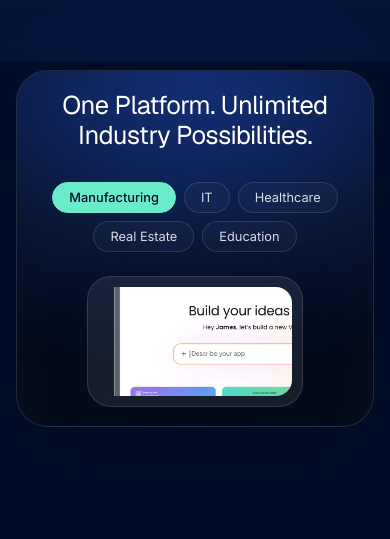
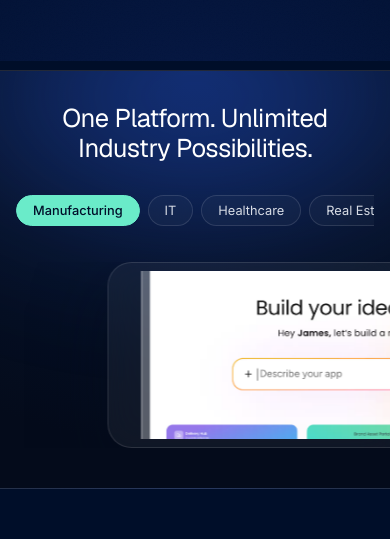
Before and after one commit to Adimanwade05/ajems, a React (Vite) app: page / in a window 390 px wide. Shown: the part 783-1322 px from the top of the page. Built offline with nearby package versions, Linux system fonts and the light colour scheme.

Commit message:
tabs section updated

```diff
--- a/src/components/IndustryTabs/IndustryTabs.css
+++ b/src/components/IndustryTabs/IndustryTabs.css
@@ -1,12 +1,13 @@
-/* dark rounded box (container ke andar) */
+/* ===== Full-width dark box ===== */
 .industry__box {
   position: relative;
   overflow: hidden;
-      border-radius: var(--radius-xl);
-      padding: clamp(1.2rem, 3vw, 2rem) clamp(1.5rem, 4vw, 3.5rem);
+  width: 100%;
+  border-radius: 0;
+  padding: clamp(2rem, 4vw, 3.5rem) 0 clamp(2.5rem, 4vw, 4rem);
   background: radial-gradient(120% 90% at 50% 0%, #0a1d4a 0%, #061127 55%, #040b1b 100%);
-      border: 1px solid var(--glass-border);
-      box-shadow: 0 40px 90px rgba(4, 11, 27, 0.5);
+  border-top: 1px solid var(--glass-border);
+  border-bottom: 1px solid var(--glass-border);
 }
 
 .industry__glow {
@@ -37,16 +38,27 @@
   color: #fff;
 }
 
+/* ===== Tabs (1 row scroll) ===== */
 .industry__tabs {
   display: flex;
-      flex-wrap: wrap;
+  flex-wrap: nowrap;
   justify-content: center;
   gap: var(--space-2);
-      margin: var(--space-6) auto var(--space-4);
-      max-width: 720px;
+  margin: var(--space-6) auto var(--space-2);
+  max-width: 100%;
+  overflow-x: auto;
+  scrollbar-width: none;
+  -webkit-overflow-scrolling: touch;
+  padding-bottom: 4px;
+}
+
+.industry__tabs::-webkit-scrollbar {
+  display: none;
 }
 
 .industry__tab {
+  flex-shrink: 0;
+  white-space: nowrap;
   font-family: var(--font-body);
   font-size: var(--fs-xs);
   font-weight: 400;
@@ -57,6 +69,7 @@
   border: 1px solid var(--glass-border);
   -webkit-backdrop-filter: blur(8px);
   backdrop-filter: blur(8px);
+  cursor: pointer;
   transition: color var(--t-base) var(--ease-soft),
     background var(--t-base) var(--ease-soft),
     border-color var(--t-base) var(--ease-soft);
@@ -74,78 +87,50 @@
   font-weight: 500;
 }
 
-.industry__sub {
-      font-family: var(--font-body);
-      font-size: var(--fs-sm);
-      color: var(--text-muted);
-      margin-top: var(--space-2);
+/* ===== Sliding viewport + track ===== */
+.industry__viewport {
+  position: relative;
+  z-index: 1;
+  width: 100%;
+  overflow: hidden;
+  margin-top: var(--space-6);
 }
 
-/* ===== Content row ===== */
-.industry__content {
-      position: relative;
-      z-index: 1;
+.industry__track {
   display: flex;
   align-items: center;
-      justify-content: space-between;
-      gap: var(--space-4);
-      margin-top: var(--space-7);
+  will-change: transform;
 }
 
-.industry__meta h3 {
-      font-family: var(--font-heading);
-      font-size: var(--fs-lg);
-      font-weight: 400;
-      color: #fff;
+/* har slide 50% width (2.x slides visible) */
+.industry__slide {
+  flex: 0 0 50%;
+  max-width: 50%;
+  padding: 0 clamp(0.6rem, 1.5vw, 1.4rem);   /* gap between cards */
+  cursor: pointer;
+  opacity: 0.4;
+  transform: scale(0.9);
+  transition: opacity 0.5s var(--ease-soft),
+    transform 0.5s var(--ease-out);
 }
 
-.industry__meta p {
-      font-family: var(--font-body);
-      font-size: var(--fs-sm);
-      color: var(--text-muted);
-      margin-top: 2px;
+.industry__slide.is-active {
+  opacity: 1;
+  transform: scale(1);
 }
 
-.industry__cta {
-      flex-shrink: 0;
-      display: inline-flex;
-      align-items: center;
-      gap: var(--space-2);
-      font-family: var(--font-body);
-      font-size: var(--fs-sm);
-      font-weight: 400;
-      color: #fff;
-      padding: 0.6rem 1.4rem;
-      border-radius: var(--radius-pill);
-      background: var(--glass-bg);
-      border: 1px solid var(--glass-border);
-      -webkit-backdrop-filter: blur(10px);
-      backdrop-filter: blur(10px);
-      transition: gap var(--t-base) var(--ease-out),
-            border-color var(--t-base) var(--ease-soft);
-}
-
-.industry__cta:hover {
-      gap: var(--space-3);
-      border-color: rgba(106, 235, 201, 0.5);
-}
-
-/* ===== Image preview ===== */
-.industry__preview {
-      position: relative;
-      width: 70%;
-      z-index: 1;
-      margin: var(--space-5) auto 0;
-}
-
+/* media frame */
 .industry__media {
   border-radius: var(--radius-lg);
   overflow: hidden;
-      padding: 10px;
+  padding: 8px;
   border: 1px solid var(--glass-border);
   background: rgba(255, 255, 255, 0.05);
   -webkit-backdrop-filter: blur(16px);
   backdrop-filter: blur(16px);
+}
+
+.industry__slide.is-active .industry__media {
   box-shadow: 0 30px 70px rgba(4, 11, 27, 0.5);
 }
 
@@ -155,20 +140,25 @@
   height: auto;
   display: block;
   border-radius: var(--radius-md);
-      aspect-ratio: 16/9;
+  aspect-ratio: 16 / 9;
   object-fit: cover;
 }
 
-/* ===== Responsive ===== */
-@media (max-width: 768px) {
-      .industry__content {
-            flex-direction: column;
-            align-items: flex-start;
-            text-align: left;
+/* ===== Tablet ===== */
+@media (max-width: 1024px) {
+  .industry__slide {
+    flex: 0 0 60%;
+    max-width: 60%;
+  }
 }
 
-      .industry__cta {
-            width: 100%;
-            justify-content: center;
+/* ===== Mobile — one slide centered ===== */
+@media (max-width: 768px) {
+  .industry__tabs {
+    justify-content: flex-start;
+  }
+  .industry__slide {
+    flex: 0 0 86%;
+    max-width: 86%;
   }
 }
--- a/src/components/IndustryTabs/IndustryTabs.jsx
+++ b/src/components/IndustryTabs/IndustryTabs.jsx
@@ -1,7 +1,5 @@
 import { useState } from "react";
-import { Link } from "react-router-dom";
-import { motion, AnimatePresence } from "framer-motion";
-import { ArrowRight } from "lucide-react";
+import { motion } from "framer-motion";
 import "./IndustryTabs.css";
 
 import img1 from "../../assets/images/1.avif";
@@ -10,61 +8,36 @@ import img3 from "../../assets/images/3.avif";
 import fea1 from "../../assets/videos/fea1.mp4";
 
 const industries = [
-  {
-    id: "manufacturing",
-    label: "Manufacturing",
-    img: img1,
-    title: "Meeting Scheduler",
-    sub: "Syncs impossible calendars",
-  },
-  {
-    id: "it",
-    label: "IT",
-    img: img3,
-    title: "Vendor Research",
-    sub: "Documented notes on every item",
-  },
-  {
-    id: "healthcare",
-    label: "Healthcare",
-    img: img1,
-    title: "Portfolio Management",
-    sub: "Track every project in one view",
-  },
-  {
-    id: "realestate",
-    label: "Real Estate",
-    img: img2,
-    title: "Deal Pipeline",
-    sub: "Never lose a lead again",
-  },
-  {
-    id: "education",
-    label: "Education",
-    video: fea1,
-    title: "Operations Hub",
-    sub: "Run it all from one place",
-  },
+  { id: "manufacturing", label: "Manufacturing", img: img1 },
+  { id: "it", label: "IT", img: img3 },
+  { id: "healthcare", label: "Healthcare", img: img1 },
+  { id: "realestate", label: "Real Estate", img: img2 },
+  { id: "education", label: "Education", video: fea1 },
 ];
 
 export default function IndustryTabs() {
   const [active, setActive] = useState(0);
-  const item = industries[active];
+
+  const renderMedia = (item) =>
+    item.video ? (
+      <video className="industry__video" autoPlay muted loop playsInline>
+        <source src={item.video} type="video/mp4" />
+      </video>
+    ) : (
+      <img src={item.img} alt={item.label} />
+    );
 
   return (
     <section className="industry section">
-      <div className="container">
       <div className="industry__box">
-          {/* glow accents */}
         <div className="industry__glow" />
 
-          {/* heading */}
-          <div className="industry__head">
+        {/* heading + tabs */}
+        <div className="container industry__head">
           <h2 className="industry__title">
             One Platform. Unlimited Industry Possibilities.
           </h2>
 
-            {/* tabs */}
           <div className="industry__tabs">
             {industries.map((it, i) => (
               <button
@@ -78,45 +51,23 @@ export default function IndustryTabs() {
           </div>
         </div>
 
-          {/* content row */}
-          {/* <div className="industry__content">
-            <div className="industry__meta">
-              <h3>{item.title}</h3>
-              <p>{item.sub}</p>
+        {/* full-width sliding track */}
+        <div className="industry__viewport">
+          <motion.div
+            className="industry__track"
+            animate={{ x: `calc(${-active * 50}% + 25%)` }}
+            transition={{ duration: 0.6, ease: [0.16, 1, 0.3, 1] }}
+          >
+            {industries.map((it, i) => (
+              <div
+                key={it.id}
+                className={`industry__slide ${i === active ? "is-active" : ""}`}
+                onClick={() => setActive(i)}
+              >
+                <div className="industry__media">{renderMedia(it)}</div>
               </div>
-
-            <Link to="/features" className="industry__cta">
-              Get Started <ArrowRight size={15} />
-            </Link>
-          </div>  */}
-
-          {/* image preview */}
-          <div className="industry__preview">
-            <AnimatePresence mode="wait">
-              <motion.div
-                key={item.id}
-                className="industry__media glass"
-                initial={{ opacity: 0, y: 30 }}
-                animate={{ opacity: 1, y: 0 }}
-                exit={{ opacity: 0, y: -20 }}
-                transition={{ duration: 0.45, ease: [0.16, 1, 0.3, 1] }}
-              >
-                {item.video ? (
-                  <video
-                    className="industry__video"
-                    autoPlay
-                    muted
-                    loop
-                    playsInline
-                  >
-                    <source src={item.video} type="video/mp4" />
-                  </video>
-                ) : (
-                  <img src={item.img} alt={item.label} />
-                )}
+            ))}
           </motion.div>
-            </AnimatePresence>
-          </div>
         </div>
       </div>
     </section>
```
Lines whose indentation alone changed are shown as unchanged.
